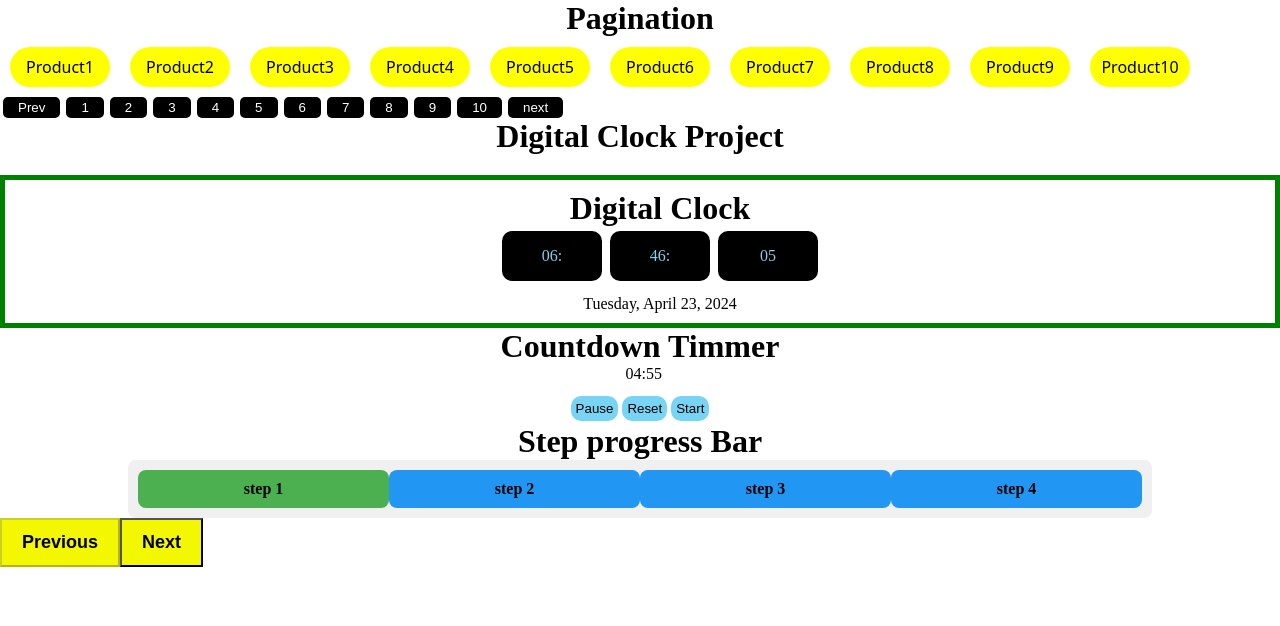
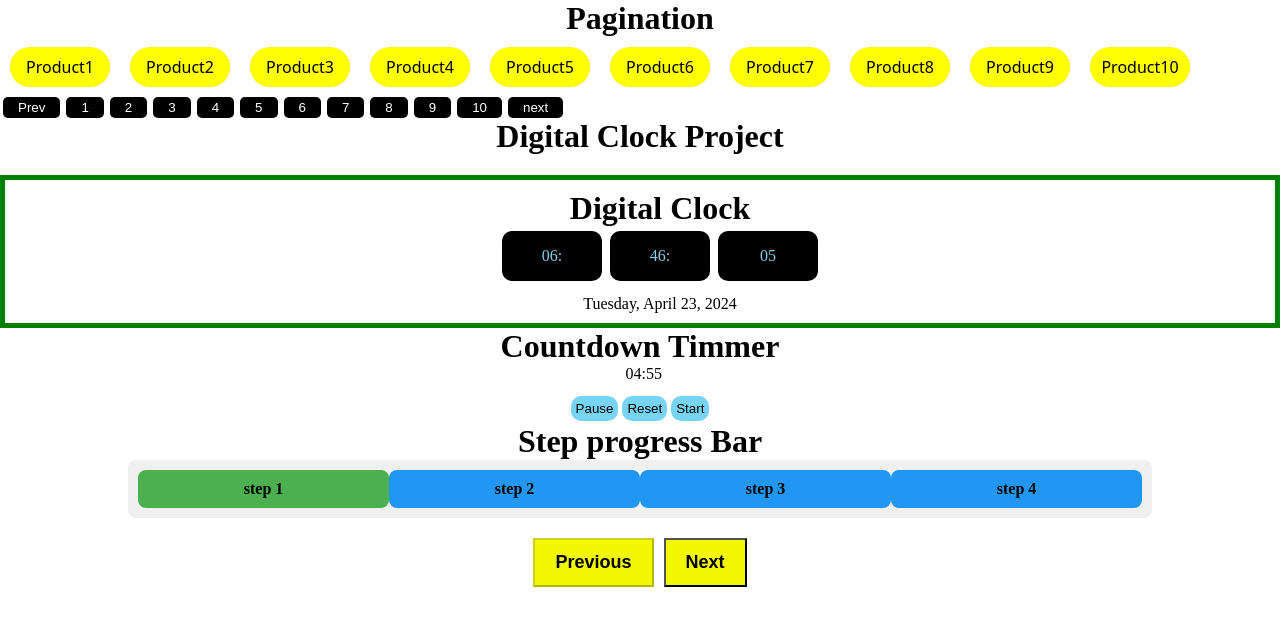
Before and after one commit to sahebraojadhav/25-Reactjs-mini-projects, a React (Vite) app: page / in a window 1280 px wide. Shown: the top 626 px of the page. Built offline with nearby package versions, Linux system fonts and the light colour scheme.

Commit message:
progress bar completed

```diff
--- a/src/components/4.progressBar/progress.css
+++ b/src/components/4.progressBar/progress.css
@@ -25,7 +25,7 @@
     background-color: #4caf50;
 }
 
-.step-buttons-wrapper{
+.step-button-wrapper{
     display: flex;
     justify-content: center;
     align-items: center;
```
